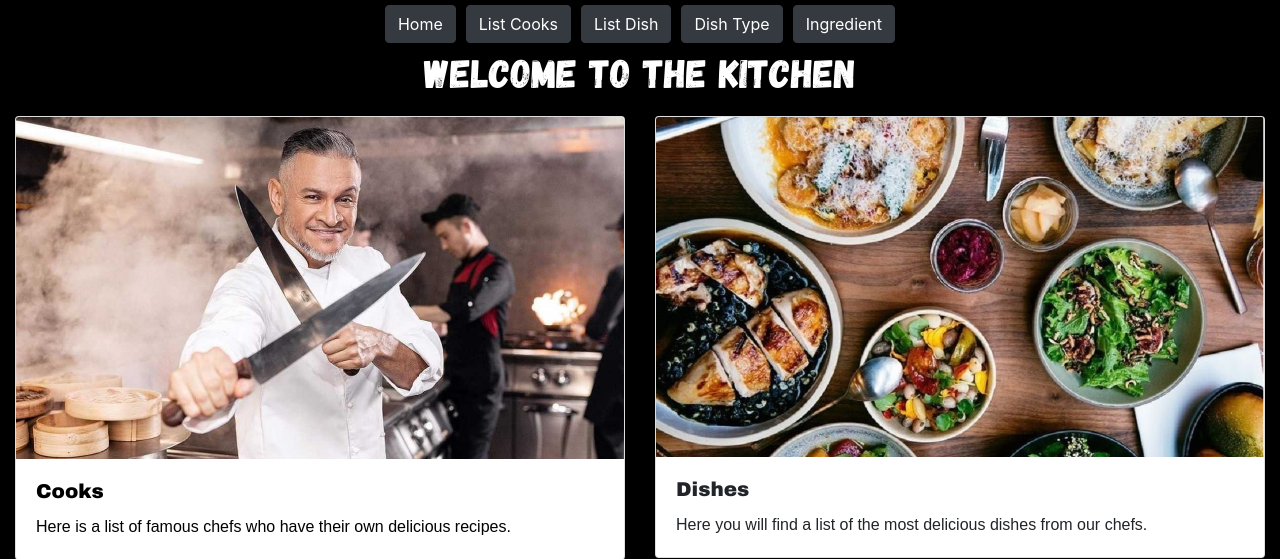
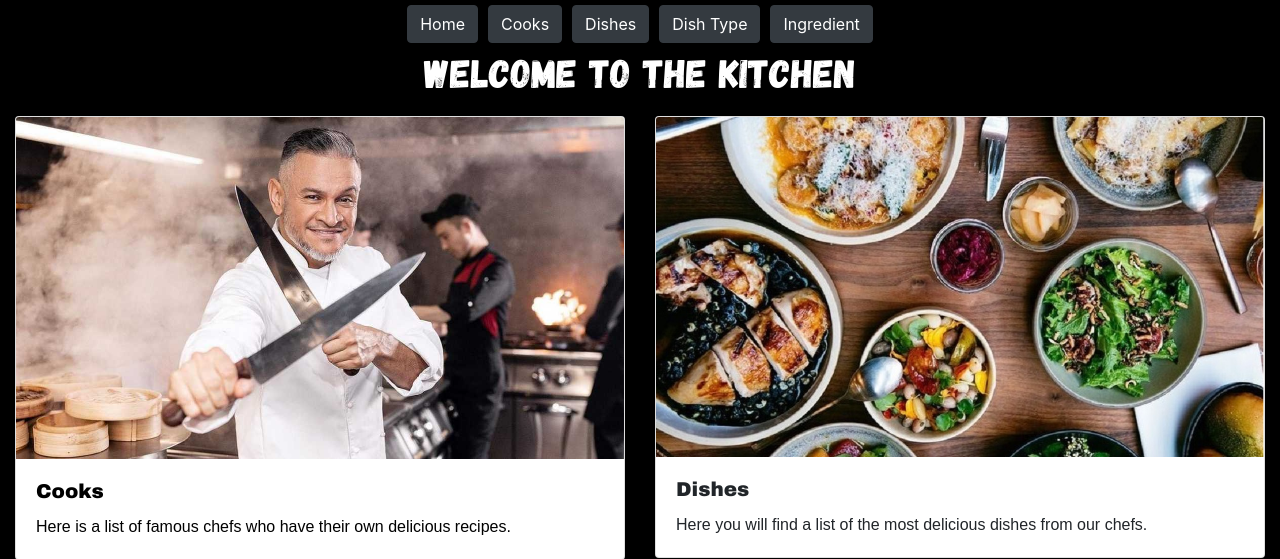
Before and after one commit to AlyonkaB/-restaurant-kitchen-service, a Django app: page /kitchen/ in a window 1280 px wide. Shown: the top 559 px of the page. Run offline with Django 5.2, Linux system fonts and the light colour scheme; data that the repository does not hold is empty.

Commit message:
add url for kitchen:dish-list in <a>Dishes</a>

```diff
--- a/templates/includes/sidebar.html
+++ b/templates/includes/sidebar.html
@@ -5,11 +5,11 @@
           </li>
 
           <li class="nav-item">
-            <a class="btn btn-dark" href={% url 'kitchen:cook-list' %}>List Cooks</a>
+            <a class="btn btn-dark" href={% url 'kitchen:cook-list' %}>Cooks</a>
           </li>
 
           <li class="nav-item">
-            <a class="btn btn-dark" href="#">List Dish</a>
+            <a class="btn btn-dark" href={% url 'kitchen:dish-list' %}>Dishes</a>
           </li>
           <li class="nav-item">
             <a class="btn btn-dark" href="#">Dish Type</a>
```
